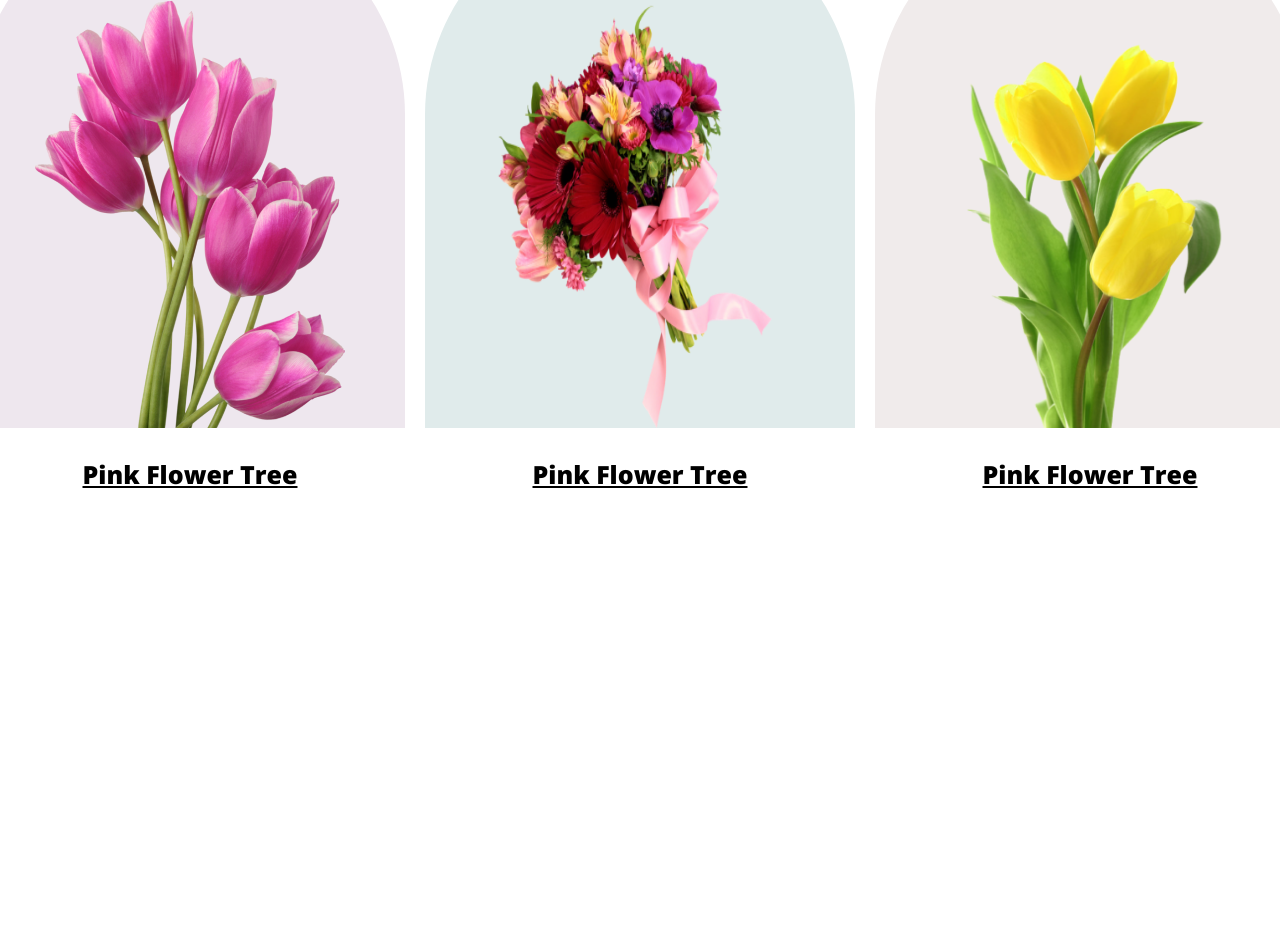
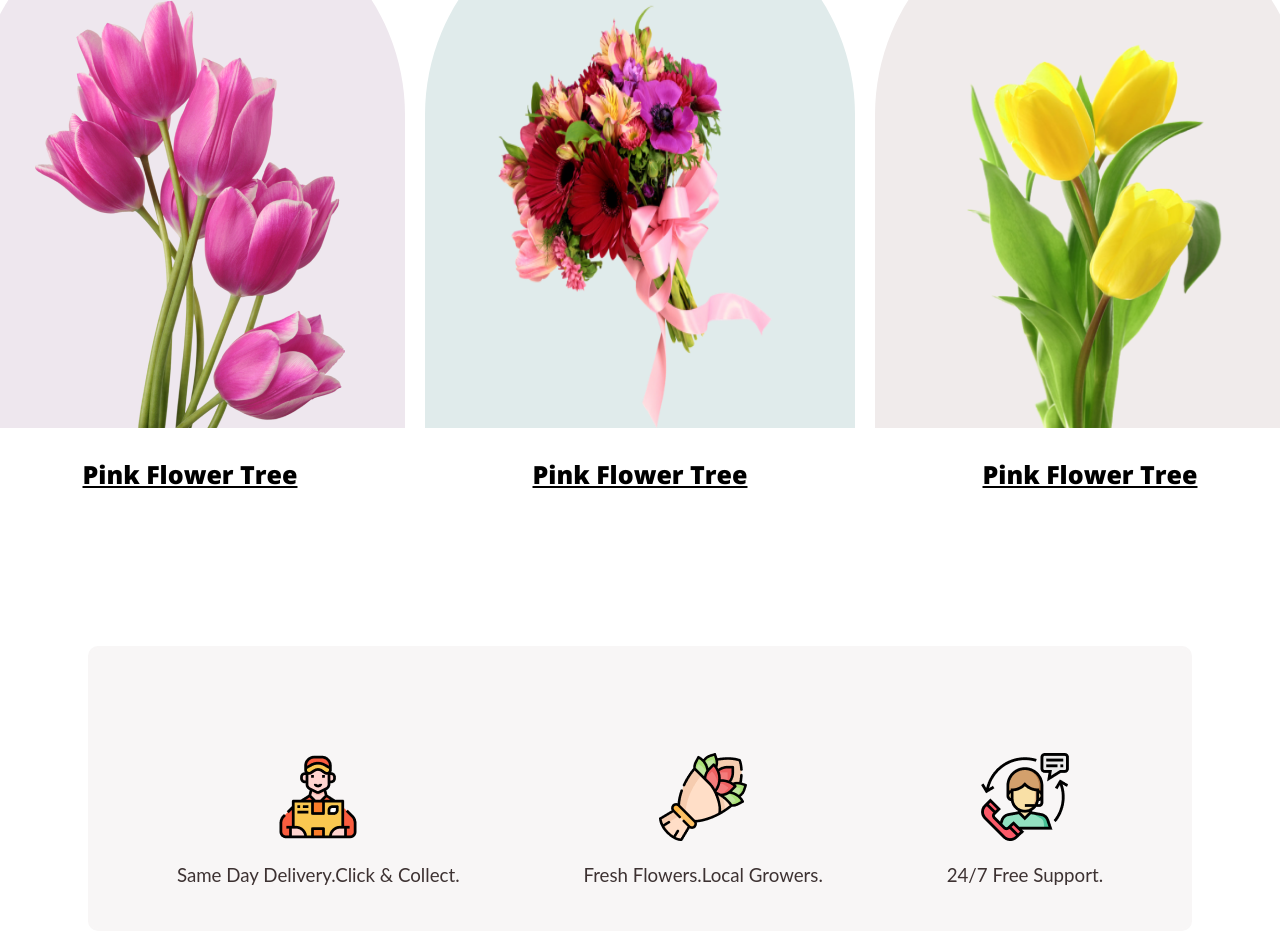
Before and after one commit to Asrafunnessa/my-flower-shop-repo, a plain HTML site: page index.html in a window 1280 px wide. Shown: the part 1000-1934 px from the top of the page. Before the commit the page ends 1524 px from the top, so only its background shows below. Drawn offline with nearby package versions, Linux system fonts and the light colour scheme.

Commit message:
life is so hard

```diff
--- a/index.html
+++ b/index.html
@@ -44,8 +44,23 @@
                     <img src="images/pngwing 7.png" alt="" class="section-img-3">
                     <h3 class="info-title">Pink Flower Tree</h3>
                 </div>
-
             </div>
+        </section>
+        <section calss="second-featured">
+            <div class="second-section-info-container">
+                <div class="second-section-info">
+                    <img src="images/Group 57.png" alt="" class="">
+                <h3 class="second-info-title">Same Day Delivery.Click & Collect.</h3>
+            </div>
+            <div class="second-section-info">
+                <img src="images/Group 58.png" alt="" class="">
+                <h3 class="second-info-title">Fresh Flowers.Local Growers.</h3>
+            </div>
+            <div class="second-section-info">
+                <img src="images/Group 59.png" alt="" class="">
+                <h3 class="second-info-title">24/7 Free Support.</h3>
+            </div>
+         </div>
         </section>
     </main>
     <footer>
--- a/styles/design.css
+++ b/styles/design.css
@@ -1,6 +1,8 @@
 /*banner section design*/
 .header{
-    background-color: hsl(343, 58%, 95%);
+   background-color: hsl(343, 58%, 95%);
+   background-position: bottom right top left ;
+   background-size:auto;
     flex-shrink: 0;
     border-radius:0px;
 }
@@ -93,3 +95,34 @@ height: 428px;
 border-radius: 800px 800px 0px 0px;
 padding: 100px 60px 0px 60px;
 }
+
+/*second section Design*/
+.second-featured{
+ width:800px;
+ /*margin:auto;*/
+ display: flex;
+ padding: 130px;
+ border-radius: 10px;
+ margin:130px 0;
+}
+.second-section-info-container{
+    background: rgb(248, 246, 246);
+    background-size: 500px 400px;
+    padding: 25px;
+    margin: 130px 80px 80px 80px;
+    border: 2px solid rgb(248, 246, 246);
+    border-radius: 10px;
+    display: flex;
+    justify-content: space-around;
+}
+.second-section-info{
+    margin-top: 80px;
+    text-align: center;
+
+}
+.second-info-title{
+    color: rgb(61, 50, 50);
+    font-family: Lato;
+    font-style: normal;
+    font-weight: 400;
+}
```
